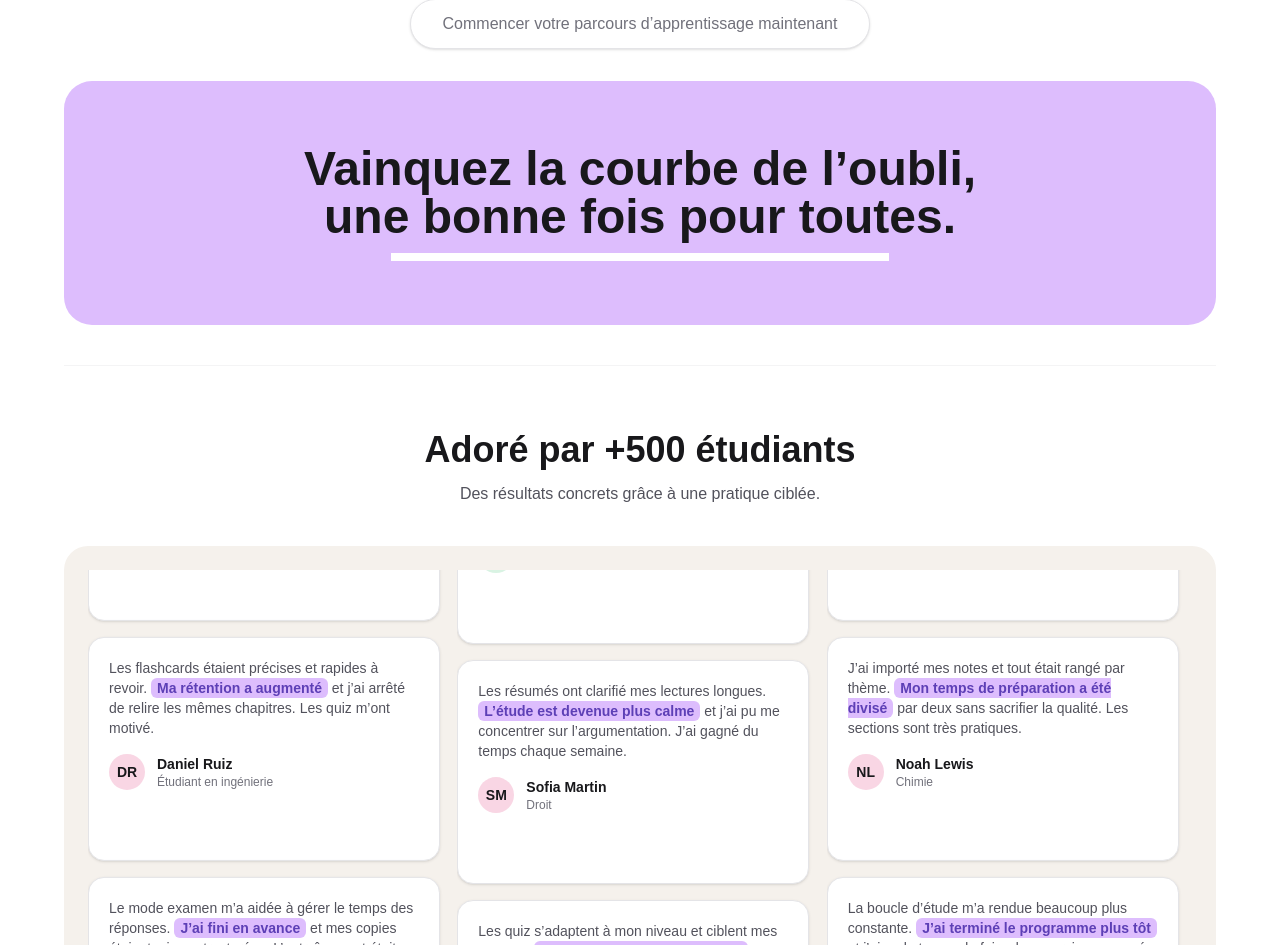
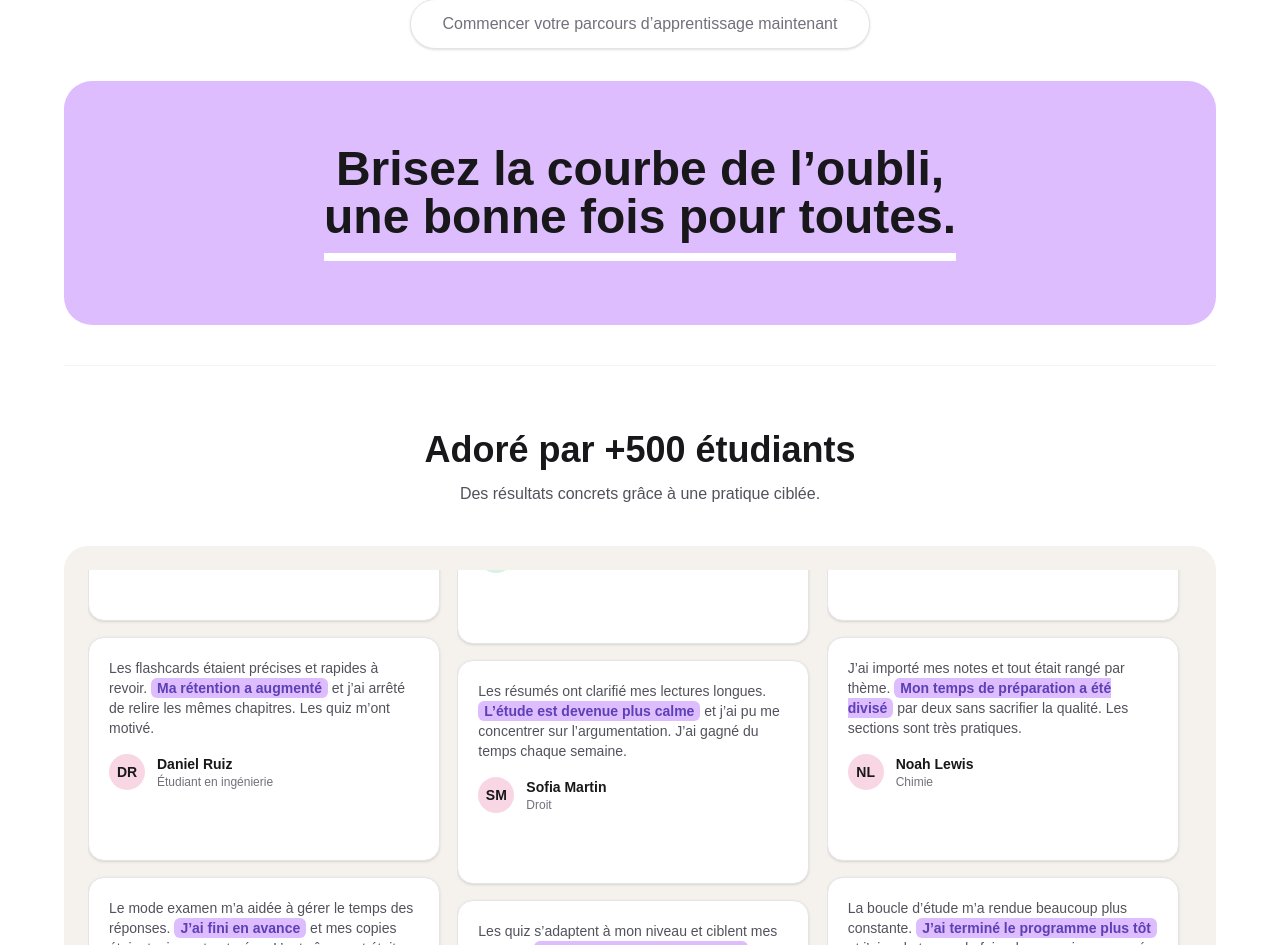
Before and after one commit to I2S9/pandaaiapp, a Next.js app: page /fr in a window 1280 px wide. Shown: the part 1016-1961 px from the top of the page. Built offline with nearby package versions, Linux system fonts and the light colour scheme.

Commit message:
Enhance motivational section on French homepage to improve layout and enhance visual appeal

```diff
--- a/src/app/fr/page.tsx
+++ b/src/app/fr/page.tsx
@@ -322,12 +322,14 @@ export default function HomeFr() {
         <section className="w-full pb-10">
           <div className="mx-auto w-full max-w-6xl rounded-[28px] bg-[#DDBDFD] px-6 py-16">
             <div className="mx-auto flex max-w-4xl flex-col items-center text-center">
-              <h2 className="text-4xl font-semibold text-zinc-900 sm:text-5xl">
-                Vainquez la courbe de l’oubli,
-                <br />
-                une bonne fois pour toutes.
-              </h2>
-              <div className="mt-3 h-2 w-[56ch] bg-white" />
+              <div className="inline-flex flex-col items-center">
+                <h2 className="inline-block text-4xl font-semibold text-zinc-900 sm:text-5xl">
+                  Brisez la courbe de l’oubli,
+                  <br />
+                  une bonne fois pour toutes.
+                </h2>
+                <div className="mt-3 h-2 w-full bg-white" />
+              </div>
             </div>
           </div>
         </section>
```
